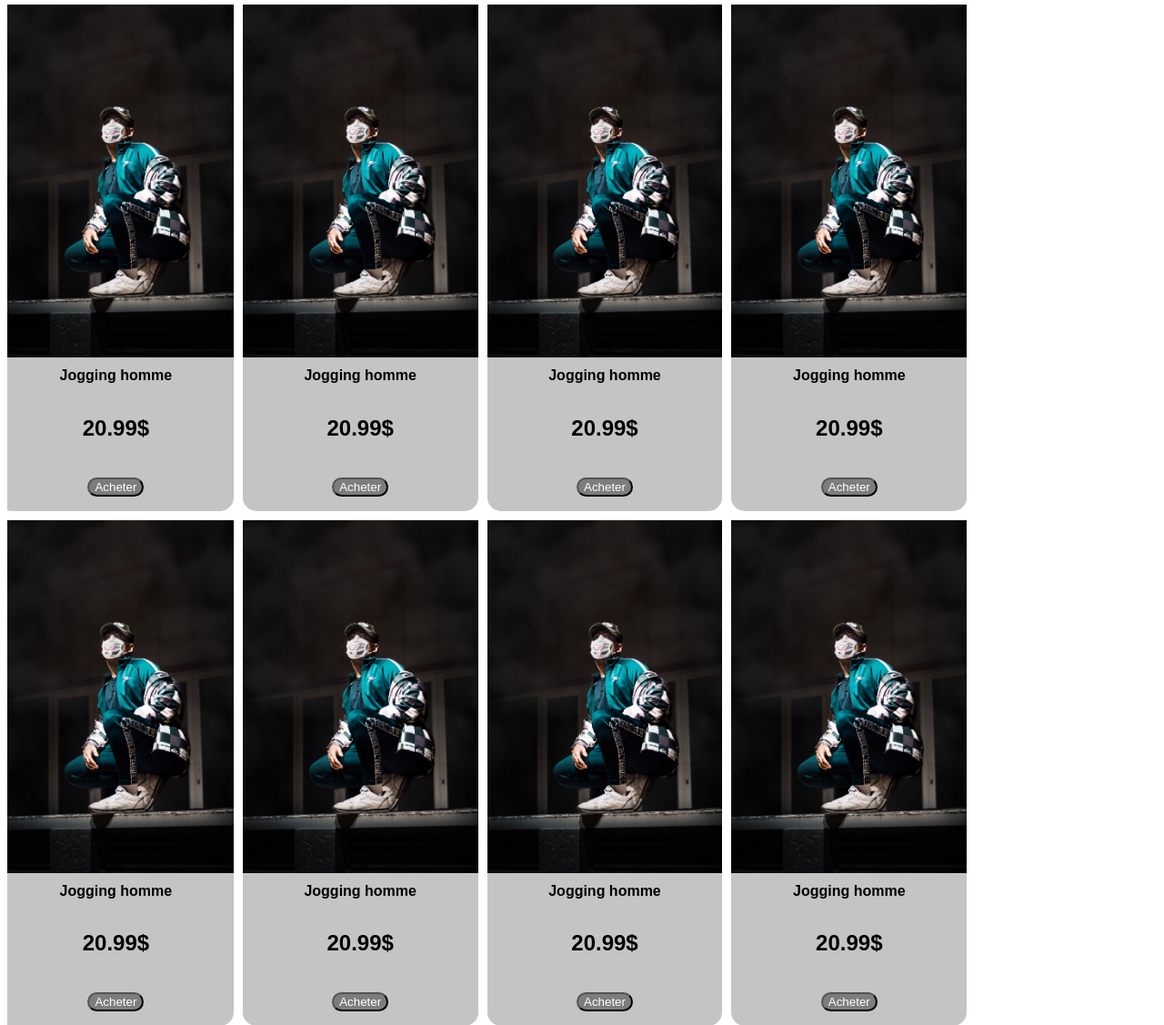
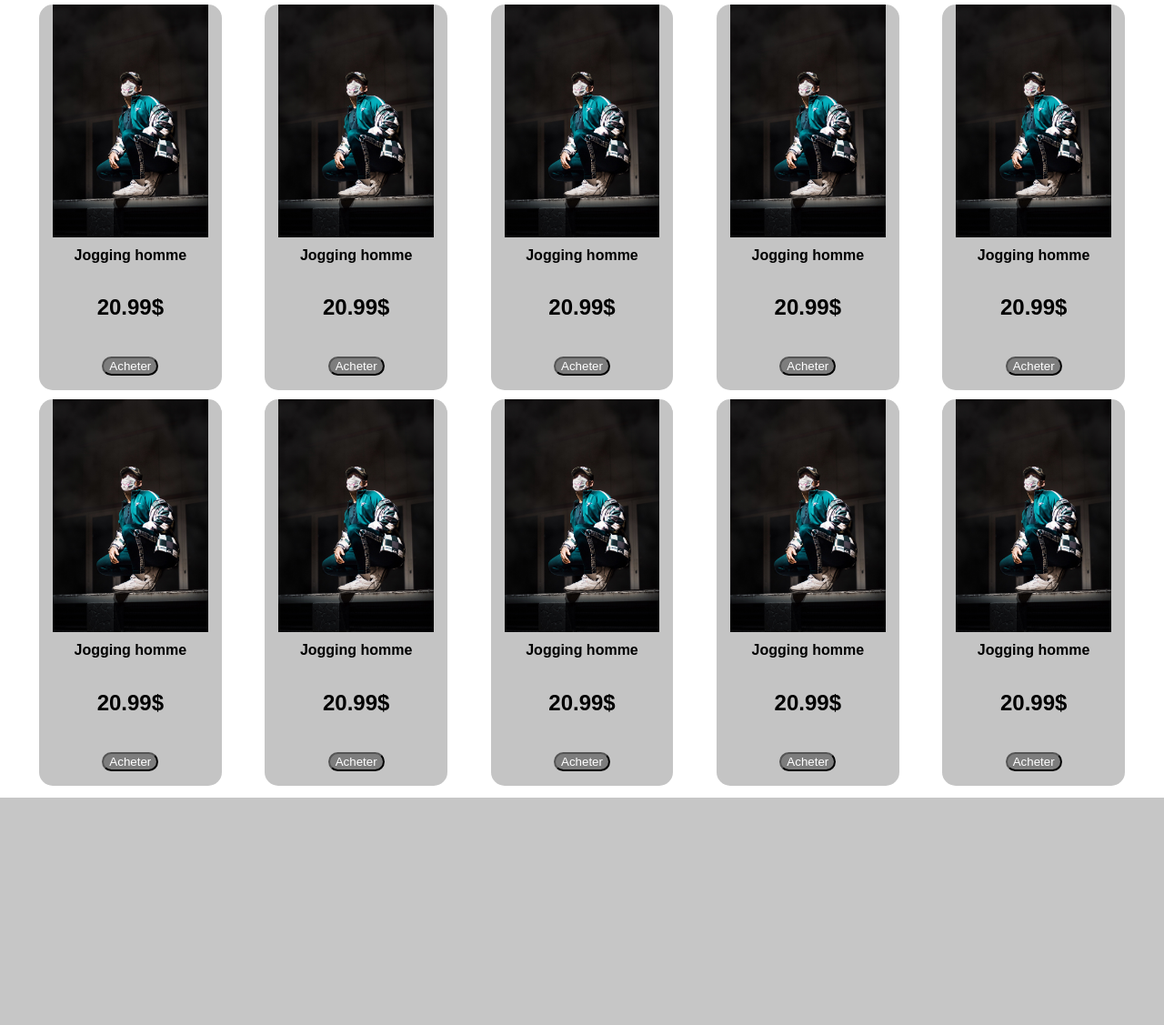
Before and after one commit to hugoassuncaorodrigues/projet_annuel_esgi, a PHP site: page /View/produits.view.php in a window 1280 px wide. Shown: the part 58-1185 px from the top of the page at 91% size. After the commit the page ends 935 px from the top, so only its background shows below. Run offline with PHP 8.4, Linux system fonts and the light colour scheme.

Commit message:
fix alignement produits

```diff
--- a/framework/src/scss/components/_etiquetteProduit.scss
+++ b/framework/src/scss/components/_etiquetteProduit.scss
@@ -17,8 +17,6 @@ $black: black;
 }
 
 .containerFront{
-    display:flex;
-    flex-wrap: wrap;
     justify-content: space-between;
     font-family: 'PT Sans', sans-serif;
 
--- a/www/View/produits.view.php
+++ b/www/View/produits.view.php
@@ -27,70 +27,70 @@
         </nav>
     </header>
 	<div class="grid">
-		<div class="container containerFront">
-            <div class="row">
-                <div class="etiquetteProduit">
+		<div class="container ">
+            <div class="row containerFront" style="margin: 0 30px">
+                <div class="etiquetteProduit col-2">
                     <img src="../dist/images/produits/daniel-ramos.jpg" alt="Denim Jeans" style="max-width:100%">
                     <h1 class="titleProduit">Jogging homme</h1>
                     <p class="prix">20.99$</p>
                     <p ><button class="valide">Acheter</button></p>
                 </div>
 
-                <div class="etiquetteProduit">
+                <div class="etiquetteProduit col-2">
                     <img src="../dist/images/produits/daniel-ramos.jpg"  alt="Denim Jeans" style="max-width:100%">
                     <h1 class="titleProduit">Jogging homme</h1>
                     <p class="prix">20.99$</p>
                     <p ><button class="valide">Acheter</button></p>
                 </div>
 
-                <div class="etiquetteProduit">
+                <div class="etiquetteProduit col-2">
                     <img src="../dist/images/produits/daniel-ramos.jpg"  alt="Denim Jeans" style="max-width:100%">
                     <h1 class="titleProduit">Jogging homme</h1>
                     <p class="prix">20.99$</p>
                     <p><button class="valide">Acheter</button></p>
                 </div>
 
-                <div class="etiquetteProduit">
+                <div class="etiquetteProduit col-2">
                     <img src="../dist/images/produits/daniel-ramos.jpg"  alt="Denim Jeans" style="max-width:100%">
                     <h1 class="titleProduit">Jogging homme</h1>
                     <p class="prix">20.99$</p>
                     <p ><button class="valide">Acheter</button></p>
                 </div>
 
-                <div class="etiquetteProduit">
+                <div class="etiquetteProduit col-2">
                     <img src="../dist/images/produits/daniel-ramos.jpg"  alt="Denim Jeans" style="max-width:100%">
                     <h1 class="titleProduit">Jogging homme</h1>
                     <p class="prix">20.99$</p>
                     <p ><button class="valide">Acheter</button></p>
                 </div>
 
-                <div class="etiquetteProduit">
+                <div class="etiquetteProduit col-2">
                     <img src="../dist/images/produits/daniel-ramos.jpg"  alt="Denim Jeans" style="max-width:100%">
                     <h1 class="titleProduit">Jogging homme</h1>
                     <p class="prix">20.99$</p>
                     <p ><button class="valide">Acheter</button></p>
                 </div>
 
-                <div class="etiquetteProduit">
+                <div class="etiquetteProduit col-2">
                     <img src="../dist/images/produits/daniel-ramos.jpg"  alt="Denim Jeans" style="max-width:100%">
                     <h1 class="titleProduit">Jogging homme</h1>
                     <p class="prix">20.99$</p>
                     <p ><button class="valide">Acheter</button></p>
                 </div>
 
-                <div class="etiquetteProduit">
+                <div class="etiquetteProduit col-2">
                     <img src="../dist/images/produits/daniel-ramos.jpg"  alt="Denim Jeans" style="max-width:100%">
                     <h1 class="titleProduit">Jogging homme</h1>
                     <p class="prix">20.99$</p>
                     <p ><button class="valide">Acheter</button></p>
                 </div>
-                <div class="etiquetteProduit">
+                <div class="etiquetteProduit col-2">
                     <img src="../dist/images/produits/daniel-ramos.jpg"  alt="Denim Jeans" style="max-width:100%">
                     <h1 class="titleProduit">Jogging homme</h1>
                     <p class="prix">20.99$</p>
                     <p ><button class="valide">Acheter</button></p>
                 </div>
-                <div class="etiquetteProduit">
+                <div class="etiquetteProduit col-2">
                     <img src="../dist/images/produits/daniel-ramos.jpg"  alt="Denim Jeans" style="max-width:100%">
                     <h1 class="titleProduit">Jogging homme</h1>
                     <p class="prix">20.99$</p>
--- a/www/dist/main.css
+++ b/www/dist/main.css
@@ -497,8 +497,6 @@
 }
 
 .containerFront {
-  display: flex;
-  flex-wrap: wrap;
   justify-content: space-between;
   font-family: "PT Sans", sans-serif;
 }
```
